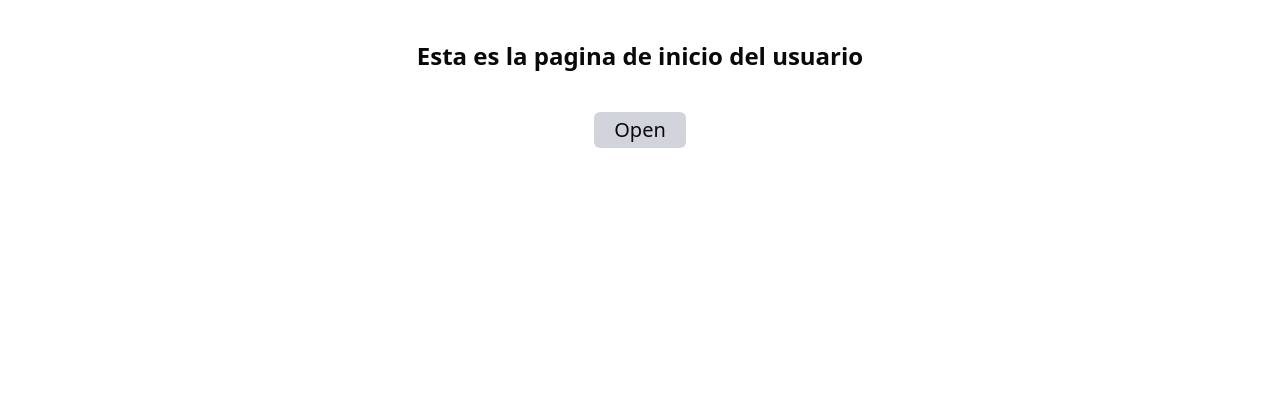
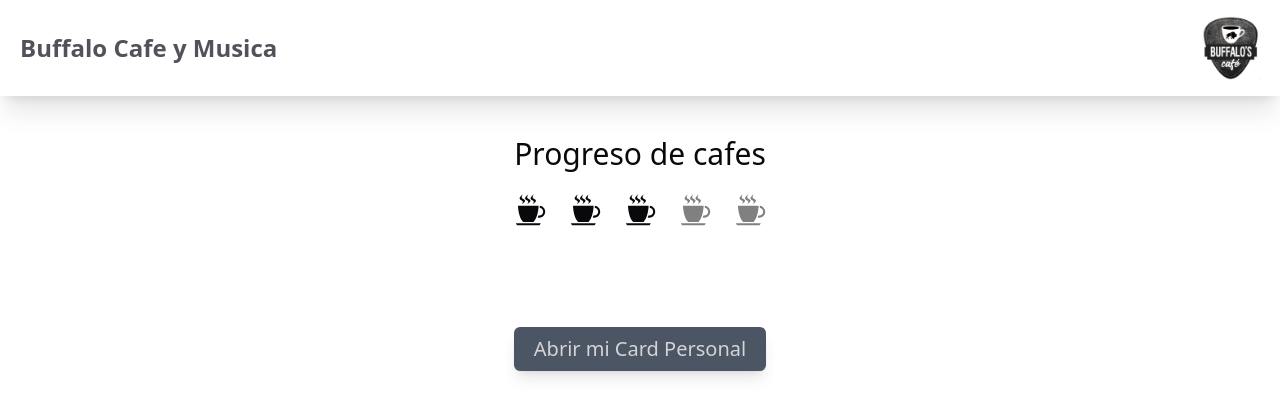
Before and after one commit to FedericoHerreraa/Buffalo, a React (Vite) app: page /home-user in a window 1280 px wide. Shown: the top 416 px of the page. Built offline with nearby package versions, Linux system fonts and the light colour scheme.

Commit message:
adding coffee progress to home user and header too

```diff
--- a/package.json
+++ b/package.json
@@ -18,6 +18,7 @@
     "lucide-react": "^0.454.0",
     "react": "^18.3.1",
     "react-dom": "^18.3.1",
+    "react-icons": "^5.3.0",
     "react-qr-code": "^2.0.15",
     "react-router-dom": "^6.27.0",
     "tailwind-merge": "^2.5.4",
--- a/src/App.jsx
+++ b/src/App.jsx
@@ -1,6 +1,6 @@
 import React from "react";
 import QRCode from "react-qr-code";
-import { BrowserRouter, Route, Link, Routes } from 'react-router-dom';
+import { BrowserRouter, Route, Link, Routes, Navigate } from 'react-router-dom';
 import HomeUser from "./pages/User/HomeUser";
 import HomeSysAdmin from "./pages/Admin/HomeSysAdmin";
 import HomeAdmin from "./pages/Admin/HomeAdmin";
@@ -11,6 +11,7 @@ function App() {
   return (
     <BrowserRouter>
       <Routes>
+        <Route path="/" element={<Navigate to="/auth" replace />} />
         <Route path="/auth" element={<AuthenticationPage />}/>
         <Route path="/home-user" element={<HomeUser />} />
         <Route path="/home-sys-admin" element={<HomeSysAdmin />} />
--- a/src/components/AuthenticationPage.jsx
+++ b/src/components/AuthenticationPage.jsx
@@ -1,4 +1,4 @@
-import logo from '../../public/logo.png'
+import logo from '../images/logo.png'
 import { useState } from 'react'
 
 
@@ -40,7 +40,7 @@ export default function AuthenticationPage() {
                         onChange={(value) => setEmail(value)}
                         type="text"
                         className="border rounded-lg border-gray-300 p-2 w-80 mt-4"
-                        placeholder="Email"
+                        placeholder="Dirección de Correo"
                     />
 
                     <input
@@ -48,7 +48,7 @@ export default function AuthenticationPage() {
                         onChange={(value) => setPassword(value)}
                         type="password"
                         className="border rounded-lg border-gray-300 p-2 w-80 mt-4"
-                        placeholder="Password"
+                        placeholder="Contraseña"
                     />
 
                     <button
--- /dev/null
+++ b/src/components/User/CoffeeProgress.jsx
@@ -0,0 +1,20 @@
+import { GiCoffeeCup } from "react-icons/gi";
+
+export default function CoffeeProgress() {
+    let coffees = 3;
+    let coffeesLeft = 5 - coffees;
+    let coffeeCups = [];
+
+    for (let i = 0; i < coffees; i++) {
+        coffeeCups.push(<GiCoffeeCup key={i} size={35} />);
+    }
+    for (let i = 0; i < coffeesLeft; i++) {
+        coffeeCups.push(<GiCoffeeCup key={i + coffees} size={35} color="gray" />);
+    }
+
+    return (
+        <div className="flex justify-center gap-5 w-[80%] mx-auto p-5">
+            {coffeeCups}
+        </div>
+    )
+}
--- /dev/null
+++ b/src/components/User/HeaderUser.jsx
@@ -0,0 +1,14 @@
+import logo from '../../images/logo.png'
+
+export default function HeaderUser() {
+    return (
+        <div className="w-full h-24 shadow-xl flex justify-between items-center px-5">
+            <h1 className='font-semibold text-zinc-600 text-2xl'>Buffalo Cafe y Musica</h1>
+            <img
+                src={logo}
+                alt=""
+                className='h-16'
+            />
+        </div>
+    )
+}
--- a/src/components/User/UserCard.jsx
+++ b/src/components/User/UserCard.jsx
@@ -7,7 +7,7 @@ export function UserCard() {
   return (
     <div className="flex items-center gap-10 mt-7 flex-col">
       <div>
-        <h1 className="text-2xl font-bold">Esta es tu Card Personal!</h1>
+        <h1 className="text-2xl font-bold">Esta es tu Card Personal</h1>
         <p>Email de la Persona: </p>
         <p>Nombre de Usuario: </p>
       </div>
--- a/src/components/ui/drawer.tsx
+++ b/src/components/ui/drawer.tsx
@@ -41,7 +41,7 @@ const DrawerContent = React.forwardRef<
     <DrawerPrimitive.Content
       ref={ref}
       className={cn(
-        "fixed inset-x-0 bottom-0 z-50 mt-24 flex h-[600px] flex-col rounded-t-[10px] border bg-background",
+        "fixed inset-x-0 bottom-0 z-50 mt-24 flex h-[700px] flex-col rounded-t-[10px] border bg-background",
         className
       )}
       {...props}
--- a/src/pages/User/HomeUser.jsx
+++ b/src/pages/User/HomeUser.jsx
@@ -11,15 +11,22 @@ import {
 
 import { Button } from "../../components/ui/button"
 import { UserCard } from "../../components/User/UserCard"
+import HeaderUser from "../../components/User/HeaderUser"
+import CoffeeProgress from "../../components/User/CoffeeProgress"
 
 
 export default function HomeUser() {
     return (
         <div>
-            <h1 className="text-center text-2xl font-bold mt-10">Esta es la pagina de inicio del usuario</h1>
+            <HeaderUser />
+            <div>
+                <h1 className="text-center mt-10 text-3xl">Progreso de cafes</h1>
+                <CoffeeProgress />
+            </div>
+            <div className="mt-20">
                 <Drawer>
                     <div className="flex justify-center mt-10">
-                    <DrawerTrigger className="bg-gray-300 px-5 py-1 rounded-md text-xl">Open</DrawerTrigger>
+                        <DrawerTrigger className="bg-gray-600 shadow-lg px-5 py-2 text-zinc-300 rounded-md text-xl">Abrir mi Card Personal</DrawerTrigger>
                     </div>
                     <DrawerContent>
                         <UserCard />
@@ -31,5 +38,6 @@ export default function HomeUser() {
                     </DrawerContent>
                 </Drawer>
             </div>
+        </div>
     )
 }
```
Also changed, not shown: src/images/logo.png (renamed from public/logo.png), 1 other file (tests, documents, lock files or other folders). Lines whose indentation alone changed are shown as unchanged.
